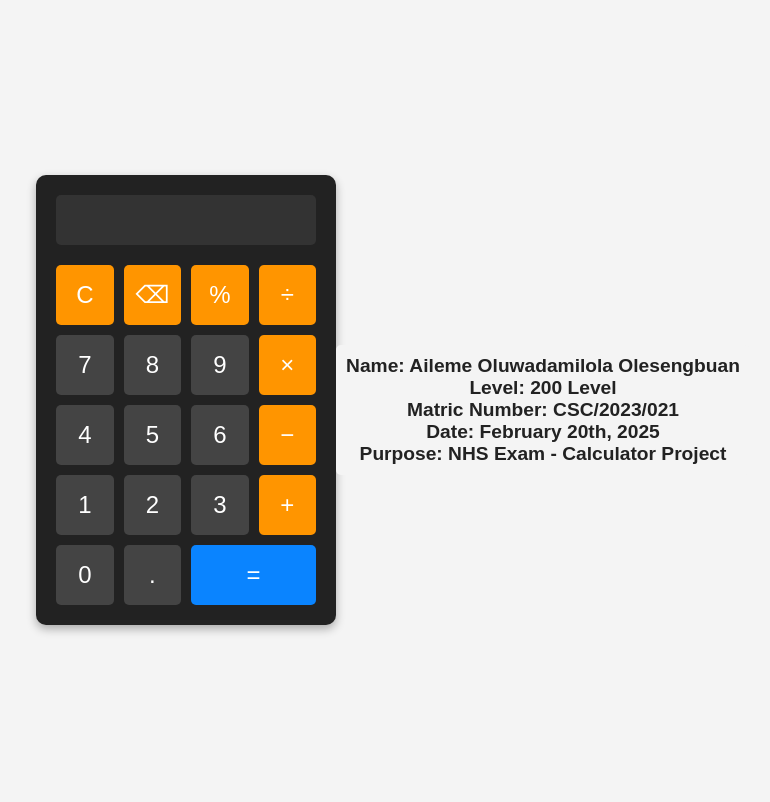
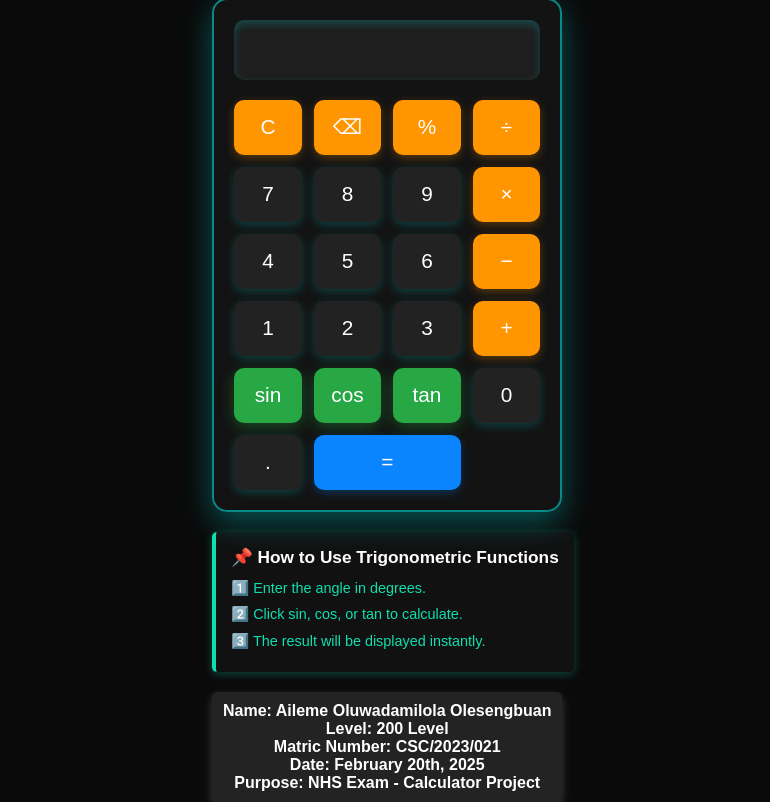
Before and after one commit to Dharmie18/nhs-calculator, a plain HTML site: page index.html in a window 1280 px wide. Shown: the whole page, without its empty margins (247-1017 px from the left). Drawn offline with Linux system fonts and the light colour scheme.

Commit message:
Updated styles and fixed JavaScript functionality

```diff
--- a/calc.css
+++ b/calc.css
@@ -1,84 +1,152 @@
+/* General Reset */
 * {
     margin: 0;
     padding: 0;
     box-sizing: border-box;
-    font-family: Arial, sans-serif;
+    font-family: "Arial", sans-serif;
 }
 
+/* Body Styling - Dark Cyberpunk Theme */
 body {
     display: flex;
     justify-content: center;
     align-items: center;
     height: 100vh;
-    background: #f4f4f4;
+    background: #0a0a0a;
+    flex-direction: column;
 }
 
+/* Calculator Container */
 .calculator {
-    background: #222;
+    background: rgba(20, 20, 20, 0.9);
+    backdrop-filter: blur(10px);
     padding: 20px;
-    border-radius: 10px;
-    box-shadow: 0 4px 10px rgba(0, 0, 0, 0.3);
-    width: 300px;
+    border-radius: 15px;
+    box-shadow: 0 10px 30px rgba(0, 255, 255, 0.3);
+    width: 350px;
     text-align: center;
+    border: 2px solid rgba(0, 255, 255, 0.5);
 }
 
+/* Display Screen */
 .display input {
     width: 100%;
-    height: 50px;
+    height: 60px;
     font-size: 2em;
     text-align: right;
     padding: 10px;
     border: none;
     outline: none;
-    background: #333;
-    color: white;
-    border-radius: 5px;
+    background: #1e1e1e;
+    color: #0ff;
+    border-radius: 10px;
+    box-shadow: inset 0 4px 8px rgba(0, 255, 255, 0.2);
 }
 
+/* Buttons Section */
 .buttons {
     display: grid;
     grid-template-columns: repeat(4, 1fr);
-    gap: 10px;
+    gap: 12px;
     margin-top: 20px;
 }
 
+/* Button General Styling */
 button {
     width: 100%;
-    height: 60px;
-    font-size: 1.5em;
+    height: 55px;
+    font-size: 1.3em;
     border: none;
     cursor: pointer;
-    border-radius: 5px;
-    transition: 0.3s;
+    border-radius: 10px;
+    transition: all 0.3s ease-in-out;
+    background: #222;
+    color: white;
+    box-shadow: 0 3px 10px rgba(0, 255, 255, 0.2);
+    position: relative;
+    overflow: hidden;
 }
 
+/* Button Hover - Glowing Effect */
 button:hover {
-    opacity: 0.7;
+    background: #0ff;
+    color: black;
+    box-shadow: 0 0 20px #0ff;
 }
 
+/* Button Click Animation */
+button:active {
+    transform: scale(0.95);
+}
+
+/* Operator Buttons */
 .operator {
     background: #ff9500;
-    color: white;
+    box-shadow: 0 3px 10px rgba(255, 149, 0, 0.3);
 }
 
+.operator:hover {
+    background: #ffb000;
+    box-shadow: 0 0 20px #ff9500;
+}
+
+/* Equal Button */
 .equal {
     background: #0a84ff;
     color: white;
     grid-column: span 2;
+    box-shadow: 0 3px 10px rgba(10, 132, 255, 0.3);
 }
 
-button:not(.operator, .equal) {
-    background: #444;
-    color: white;
+.equal:hover {
+    background: #007bff;
+    box-shadow: 0 0 20px #0a84ff;
 }
 
+/* Trigonometry Buttons */
+.trig {
+    background: #28a745;
+    box-shadow: 0 4px 15px rgba(40, 167, 69, 0.4);
+}
+
+.trig:hover {
+    background: #23c94f;
+    box-shadow: 0 0 20px #28a745;
+}
+
+.instructions {
+    margin-top: 20px;
+    padding: 15px;
+    background: #111;
+    color: #0fdfaf;
+    font-size: 0.9em;
+    border-left: 4px solid #0fdfaf;
+    border-radius: 5px;
+    box-shadow: 0 2px 10px rgba(15, 223, 175, 0.3);
+    text-align: left;
+}
+
+.instructions h3 {
+    font-size: 1.2em;
+    color: #fff;
+    margin-bottom: 10px;
+}
+
+.instructions p {
+    margin: 5px 0;
+    line-height: 1.5;
+}
+
+/* Footer */
 .footer {
     margin-top: 20px;
     text-align: center;
-    font-size: 1.2em;
+    font-size: 1em;
     font-weight: bold;
-    color: #222;
-    background: #f4f4f4;
+    color: white;
+    background: rgba(255, 255, 255, 0.1);
     padding: 10px;
     border-radius: 5px;
+    width: 350px;
+    box-shadow: 0 4px 10px rgba(255, 255, 255, 0.2);
 }
--- a/calc.js
+++ b/calc.js
@@ -1,21 +1,51 @@
-let resultField = document.getElementById("result");
+// Select display input
+const display = document.getElementById("result");
 
+// Function to append values to display
 function appendToDisplay(value) {
-    resultField.value += value;
+    display.value += value;
 }
 
+// Function to clear the display
 function clearDisplay() {
-    resultField.value = "";
+    display.value = "";
 }
 
+// Function to delete last character
 function deleteLast() {
-    resultField.value = resultField.value.slice(0, -1);
+    display.value = display.value.slice(0, -1);
 }
 
+// Function to calculate result
 function calculateResult() {
     try {
-        resultField.value = eval(resultField.value);
+        display.value = eval(display.value);
     } catch (error) {
-        resultField.value = "Error";
+        display.value = "Error";
     }
 }
+
+// Function to calculate trigonometric values
+function calculateTrig(func) {
+    let value = parseFloat(display.value);
+    if (isNaN(value)) return;
+
+    let radians = value * (Math.PI / 180); // Convert degrees to radians
+
+    switch (func) {
+        case "sin":
+            display.value = Math.sin(radians).toFixed(5);
+            break;
+        case "cos":
+            display.value = Math.cos(radians).toFixed(5);
+            break;
+        case "tan":
+            display.value = Math.tan(radians).toFixed(5);
+            break;
+    }
+}
+
+// Function to calculate percentage
+function percentage() {
+    display.value = (parseFloat(display.value) / 100).toFixed(5);
+}
--- a/index.html
+++ b/index.html
@@ -7,36 +7,60 @@
     <link rel="stylesheet" href="calc.css">
 </head>
 <body>
+    <div class="container">
         <div class="calculator">
+            <!-- Display Screen -->
             <div class="display">
                 <input type="text" id="result" disabled>
             </div>
+
+            <!-- Buttons Section -->
             <div class="buttons">
+                <!-- First Row -->
                 <button onclick="clearDisplay()" class="operator">C</button>
                 <button onclick="deleteLast()" class="operator">⌫</button>
                 <button onclick="appendToDisplay('%')" class="operator">%</button>
                 <button onclick="appendToDisplay('/')" class="operator">÷</button>
 
+                <!-- Second Row -->
                 <button onclick="appendToDisplay('7')">7</button>
                 <button onclick="appendToDisplay('8')">8</button>
                 <button onclick="appendToDisplay('9')">9</button>
                 <button onclick="appendToDisplay('*')" class="operator">×</button>
 
+                <!-- Third Row -->
                 <button onclick="appendToDisplay('4')">4</button>
                 <button onclick="appendToDisplay('5')">5</button>
                 <button onclick="appendToDisplay('6')">6</button>
                 <button onclick="appendToDisplay('-')" class="operator">−</button>
 
+                <!-- Fourth Row -->
                 <button onclick="appendToDisplay('1')">1</button>
                 <button onclick="appendToDisplay('2')">2</button>
                 <button onclick="appendToDisplay('3')">3</button>
                 <button onclick="appendToDisplay('+')" class="operator">+</button>
 
+                <!-- Trigonometry Functions -->
+                <button onclick="calculateTrig('sin')" class="trig">sin</button>
+                <button onclick="calculateTrig('cos')" class="trig">cos</button>
+                <button onclick="calculateTrig('tan')" class="trig">tan</button>
+
+                <!-- Sixth Row -->
                 <button onclick="appendToDisplay('0')">0</button>
                 <button onclick="appendToDisplay('.')">.</button>
                 <button onclick="calculateResult()" class="equal">=</button>
+
             </div>
         </div>
+
+        <div class="instructions">
+            <h3>📌 How to Use Trigonometric Functions</h3>
+            <p>1️⃣ Enter the angle in degrees.</p>
+            <p>2️⃣ Click sin, cos, or tan to calculate.</p>
+            <p>3️⃣ The result will be displayed instantly.</p>
+        </div>
+
+        <!-- Footer Section -->
         <div class="footer">
             <p><strong>Name:</strong> Aileme Oluwadamilola Olesengbuan</p>
             <p><strong>Level:</strong> 200 Level</p>
@@ -44,6 +68,7 @@
             <p><strong>Date:</strong> February 20th, 2025</p>
             <p><strong>Purpose:</strong> NHS Exam - Calculator Project</p>
         </div>
+    </div>
 
     <script src="calc.js"></script>
 </body>
```
Lines whose indentation alone changed are shown as unchanged.
